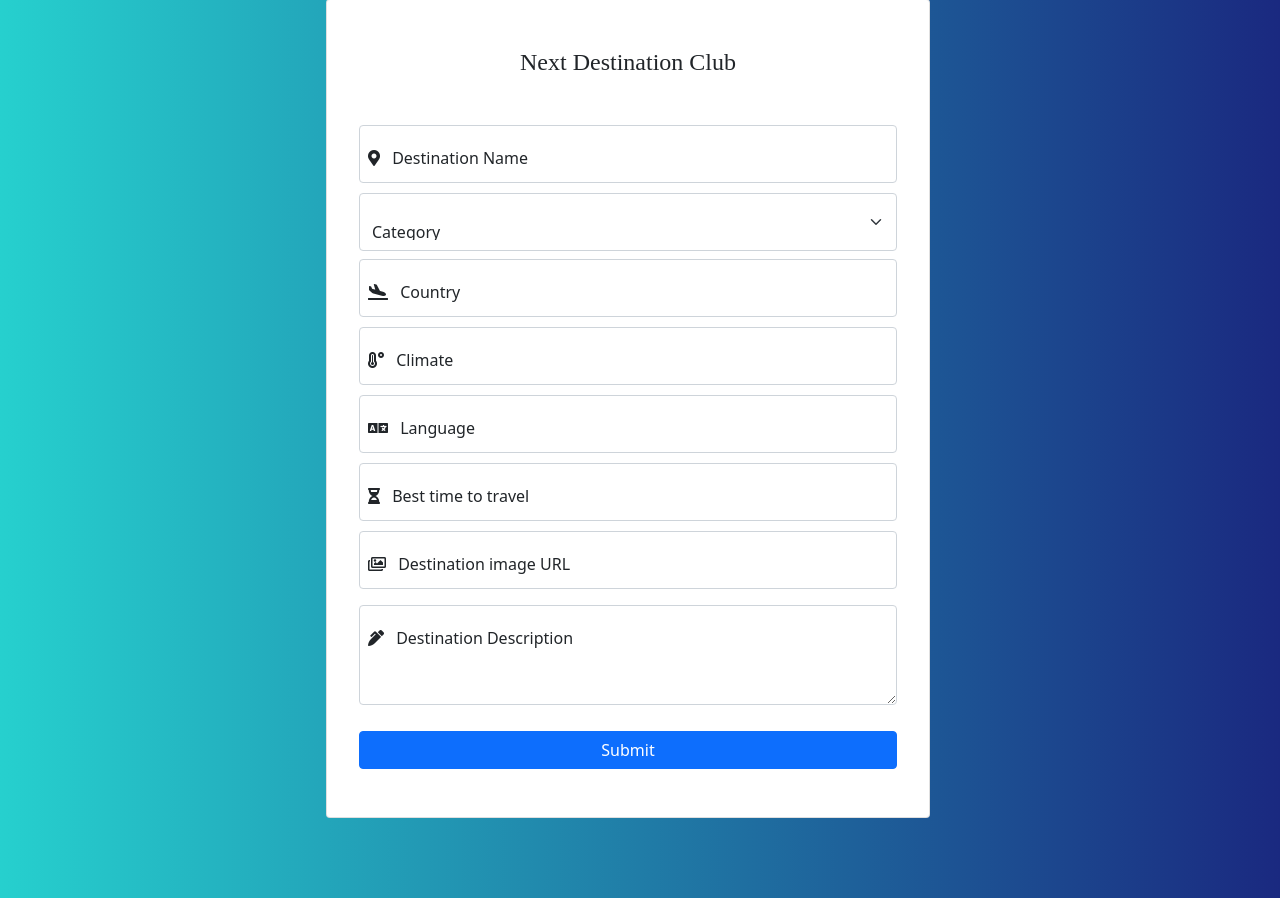
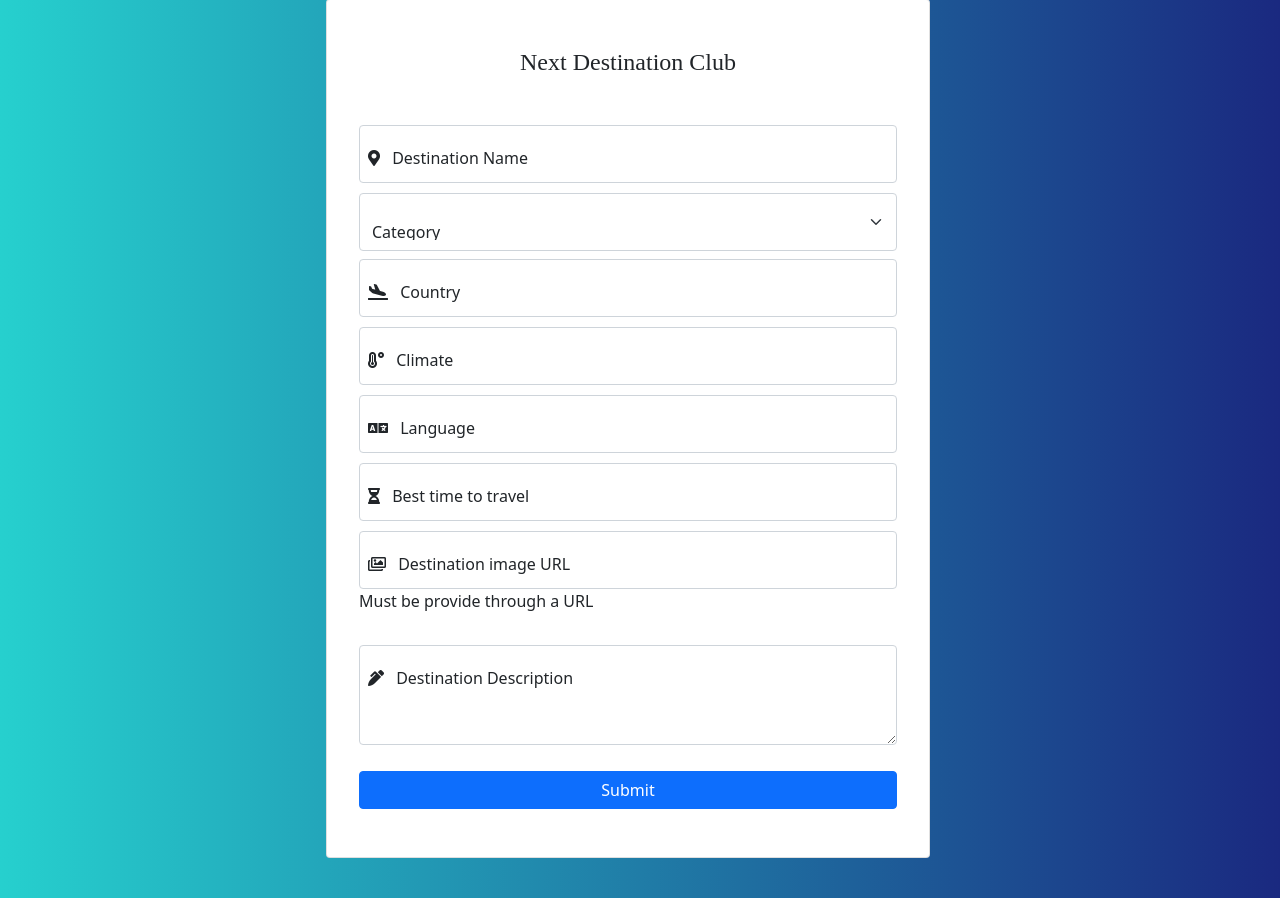
Before and after one commit to jas-sin82/next-destination-club-milestone-3, a Flask app: page /add_destination in a window 1280 px wide. Shown: the part 339-1237 px from the top of the page. Run offline with Flask 2, Linux system fonts and the light colour scheme; the visitor is signed in with stand-in values (Sample User, id 1); data that the repository does not hold is empty; some libraries are stand-ins or nearby versions.

Commit message:
add  message to user to upload url image

```diff
--- a/templates/add-destination.html
+++ b/templates/add-destination.html
@@ -65,6 +65,7 @@
                                         required>
                                     <label for="destination_image"><i class="far fa-images p-2"></i> Destination image
                                         URL</label>
+                                        <p class="url-message">Must be provide through a URL</p>
                                 </div>
                                 <div class="form-floating mb-3">
                                     <textarea class="form-control" name="destination_description"
```
